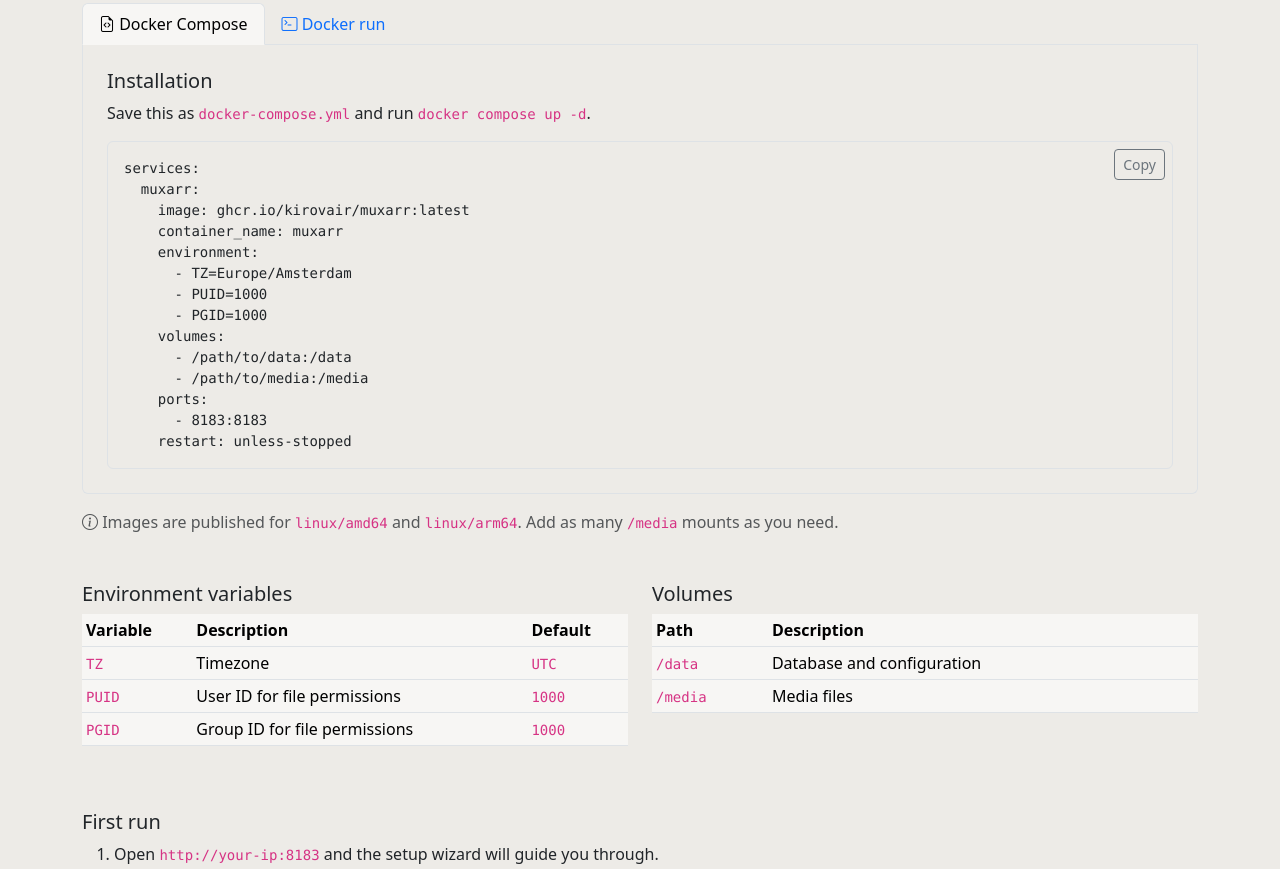
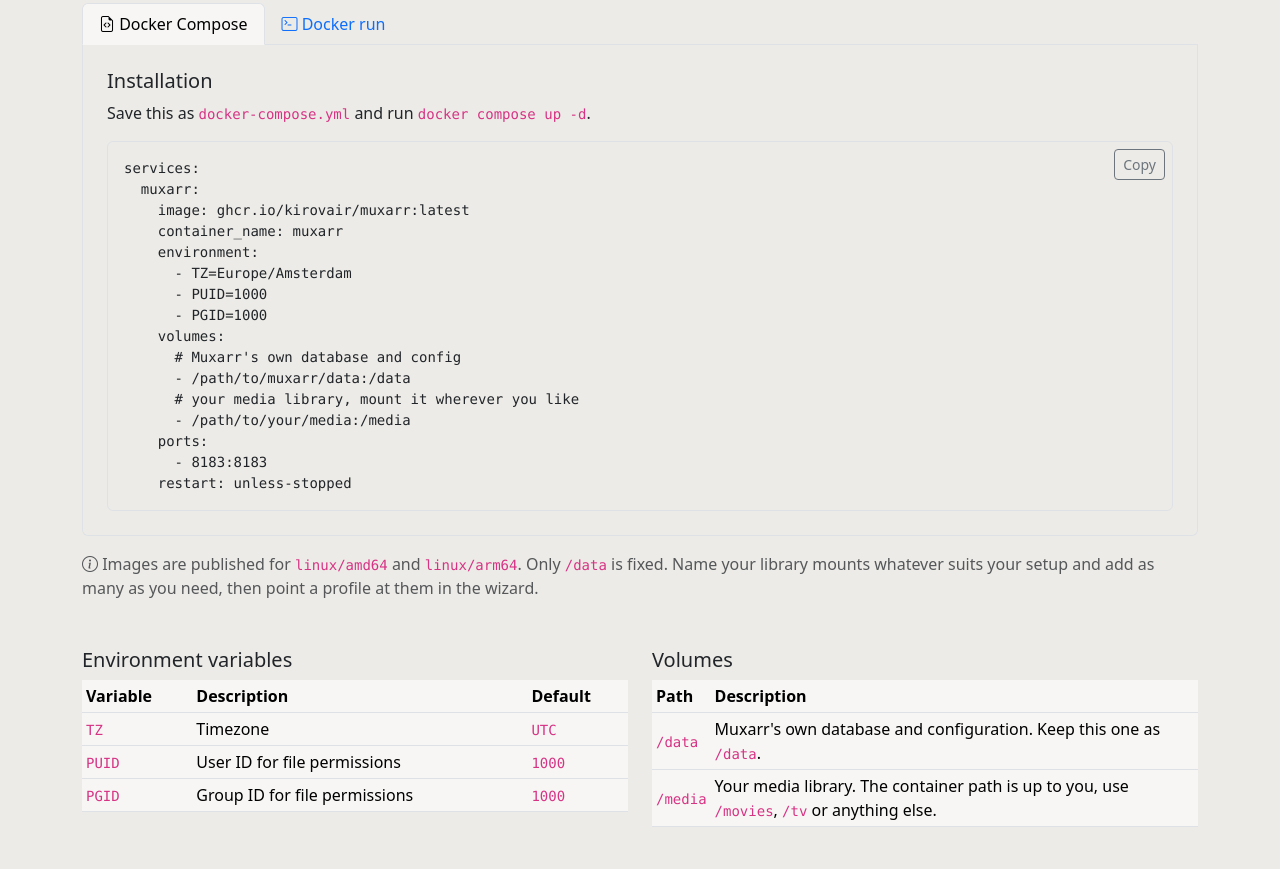
Before and after one commit to KirovAir/muxarr-website, a plain HTML site: page index.html in a window 1280 px wide. Shown: the part 2233-3102 px from the top of the page. Drawn offline with nearby package versions, Linux system fonts and the light colour scheme.

Commit message:
Clarify which volume is config and which is media

```diff
--- a/index.html
+++ b/index.html
@@ -289,8 +289,10 @@
       - PUID=1000
       - PGID=1000
     volumes:
-      - /path/to/data:/data
-      - /path/to/media:/media
+      # Muxarr's own database and config
+      - /path/to/muxarr/data:/data
+      # your media library, mount it wherever you like
+      - /path/to/your/media:/media
     ports:
       - 8183:8183
     restart: unless-stopped</code></pre>
@@ -308,8 +310,8 @@
   -e PUID=1000 \
   -e PGID=1000 \
   -p 8183:8183 \
-  -v /path/to/data:/data \
-  -v /path/to/media:/media \
+  -v /path/to/muxarr/data:/data \
+  -v /path/to/your/media:/media \
   --restart unless-stopped \
   ghcr.io/kirovair/muxarr:latest</code></pre>
         </div>
@@ -319,8 +321,9 @@
 
     <p class="text-body-secondary mt-3 mb-5">
       <i class="bi bi-info-circle"></i>
-      Images are published for <code>linux/amd64</code> and <code>linux/arm64</code>. Add
-      as many <code>/media</code> mounts as you need.
+      Images are published for <code>linux/amd64</code> and <code>linux/arm64</code>.
+      Only <code>/data</code> is fixed. Name your library mounts whatever suits your
+      setup and add as many as you need, then point a profile at them in the wizard.
     </p>
 
     <div class="row g-4 mb-5">
@@ -343,8 +346,8 @@
           <table class="table table-sm align-middle">
             <thead><tr><th>Path</th><th>Description</th></tr></thead>
             <tbody>
-              <tr><td><code>/data</code></td><td>Database and configuration</td></tr>
-              <tr><td><code>/media</code></td><td>Media files</td></tr>
+              <tr><td><code>/data</code></td><td>Muxarr's own database and configuration. Keep this one as <code>/data</code>.</td></tr>
+              <tr><td><code>/media</code></td><td>Your media library. The container path is up to you, use <code>/movies</code>, <code>/tv</code> or anything else.</td></tr>
             </tbody>
           </table>
         </div>
```
